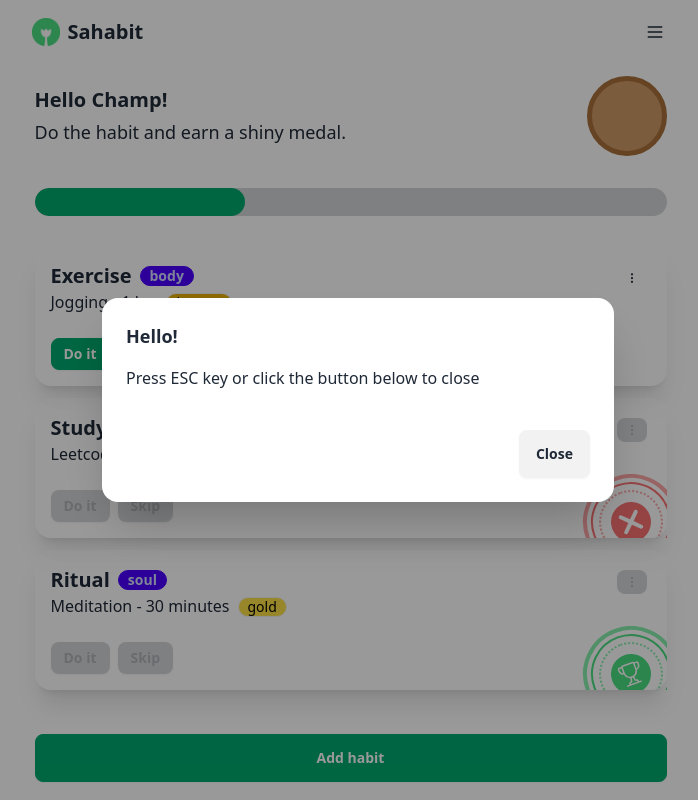
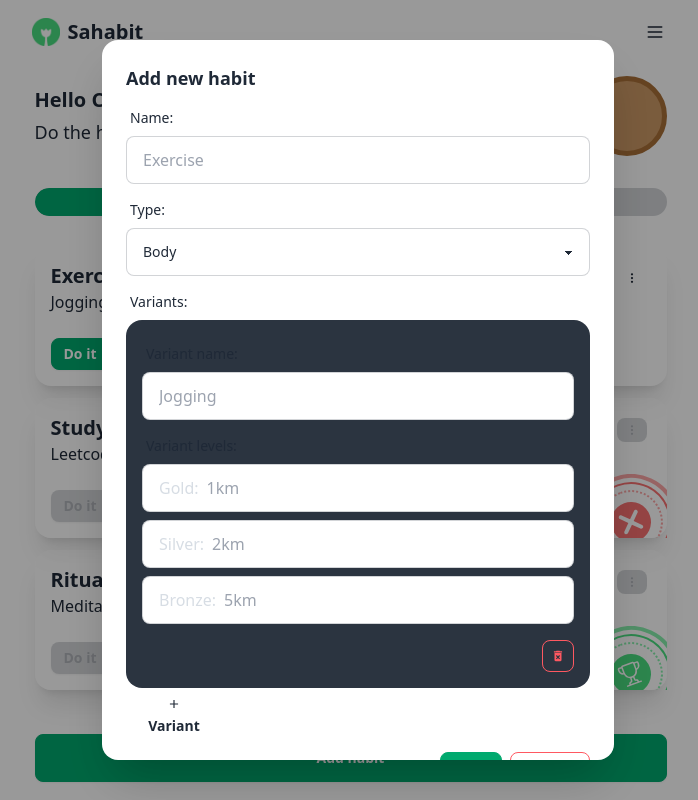
Before and after one commit to budiigunawan/sahabit, a React (Vite) app: page / in a window 1280 px wide. Both pictures are taken after a click on the button "Add habit". Shown: the whole page, without its empty margins (282-980 px from the left). Built offline with nearby package versions, Linux system fonts and the light colour scheme.

Commit message:
feat: add styling on modal

```diff
--- a/src/components/add-habit-modal.tsx
+++ b/src/components/add-habit-modal.tsx
@@ -1,14 +1,84 @@
+import { MdAdd, MdDeleteForever } from 'react-icons/md';
+
 export const AddHabitModal = () => {
   return (
     <dialog id='add-habit-modal' className='modal'>
       <div className='modal-box'>
-        <h3 className='font-bold text-lg'>Hello!</h3>
-        <p className='py-4'>Press ESC key or click the button below to close</p>
-        <div className='modal-action'>
-          <form method='dialog'>
-            <button className='btn'>Close</button>
-          </form>
-        </div>
+        <h3 className='font-bold text-lg'>Add new habit</h3>
+        <form>
+          <div className='form-control w-full mt-2'>
+            <div className='label'>
+              <span className='label-text'>Name:</span>
+            </div>
+            <input
+              type='text'
+              placeholder='Exercise'
+              className='input input-bordered w-full'
+            />
+          </div>
+          <div className='form-control w-full mt-2'>
+            <div className='label'>
+              <span className='label-text'>Type:</span>
+            </div>
+            <select className='select select-bordered'>
+              <option>Body</option>
+              <option>Mind</option>
+              <option>Soul</option>
+            </select>
+          </div>
+          <div className='form-control w-full mt-2'>
+            <div className='label'>
+              <span className='label-text'>Variants:</span>
+            </div>
+            <div className='card bg-neutral text-neutral-content w-full'>
+              <div className='card-body text-center p-4'>
+                <div className='form-control w-full'>
+                  <div className='label'>
+                    <span className='label-text'>Variant name:</span>
+                  </div>
+                  <input
+                    type='text'
+                    placeholder='Jogging'
+                    className='input input-bordered w-full'
+                  />
+                </div>
+                <div className='form-control w-full'>
+                  <div className='label'>
+                    <span className='label-text'>Variant levels:</span>
+                  </div>
+                  <label className='input input-bordered flex items-center gap-2 mb-2'>
+                    Gold:
+                    <input type='text' className='grow' placeholder='1km' />
+                  </label>
+                  <label className='input input-bordered flex items-center gap-2 mb-2'>
+                    Silver:
+                    <input type='text' className='grow' placeholder='2km' />
+                  </label>
+                  <label className='input input-bordered flex items-center gap-2 mb-2'>
+                    Bronze:
+                    <input type='text' className='grow' placeholder='5km' />
+                  </label>
+                </div>
+                <div className='card-actions justify-end'>
+                  <button className='btn btn-square btn-outline btn-error btn-sm'>
+                    <MdDeleteForever />
+                  </button>
+                </div>
+              </div>
+            </div>
+            <button type='button' className='btn btn-sm btn-ghost w-24 mt-2'>
+              <MdAdd /> Variant
+            </button>
+          </div>
+          <div className='modal-action'>
+            <button type='button' className='btn btn-success'>
+              Add
+            </button>
+            <form method='dialog'>
+              <button className='btn btn-outline btn-error'>Cancel</button>
+            </form>
+          </div>
+        </form>
       </div>
     </dialog>
   );
```
